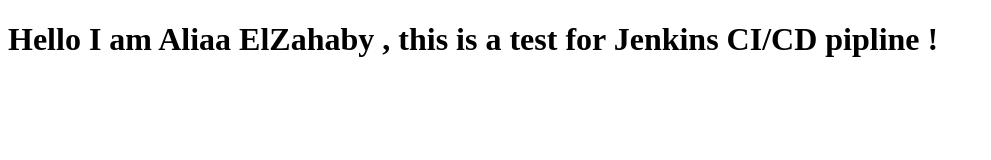
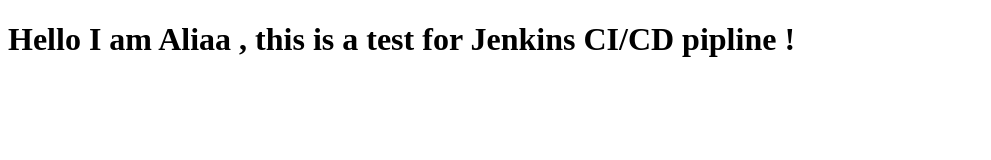
Before and after one commit to aliaa-elzahaby/git-jenkins-maven, a plain HTML site: page index.html in a window 1280 px wide. Shown: the whole page, without its empty margins (0-991 px from the left). Drawn offline with Linux system fonts and the light colour scheme.

```diff
--- a/index.html
+++ b/index.html
@@ -4,6 +4,6 @@
     <title>Hello Jenkins!</title>
 </head>
 <body>
-    <h1>Hello I am Aliaa ElZahaby , this is a test for Jenkins CI/CD pipline !</h1>
+    <h1>Hello I am Aliaa  , this is a test for Jenkins CI/CD pipline !</h1>
 </body>
 </html>
```
